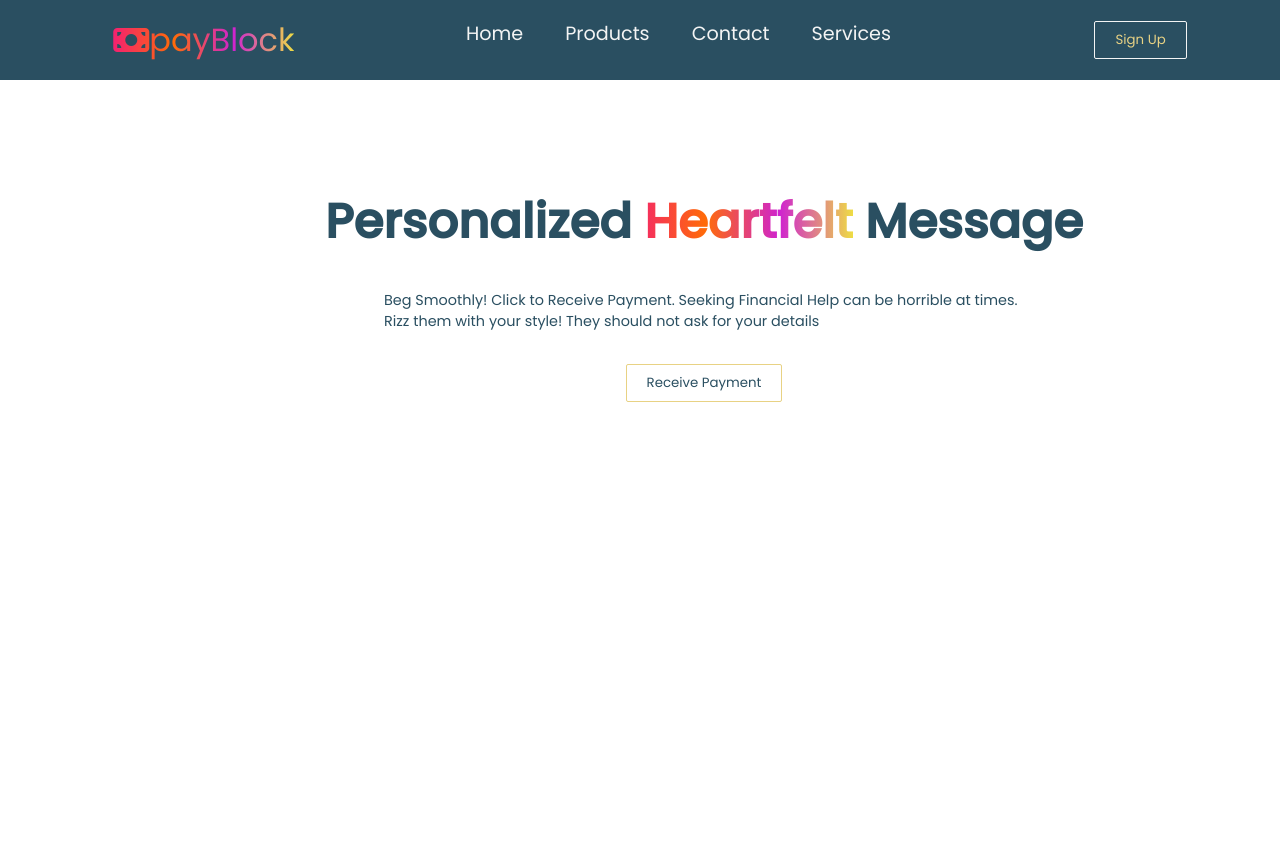
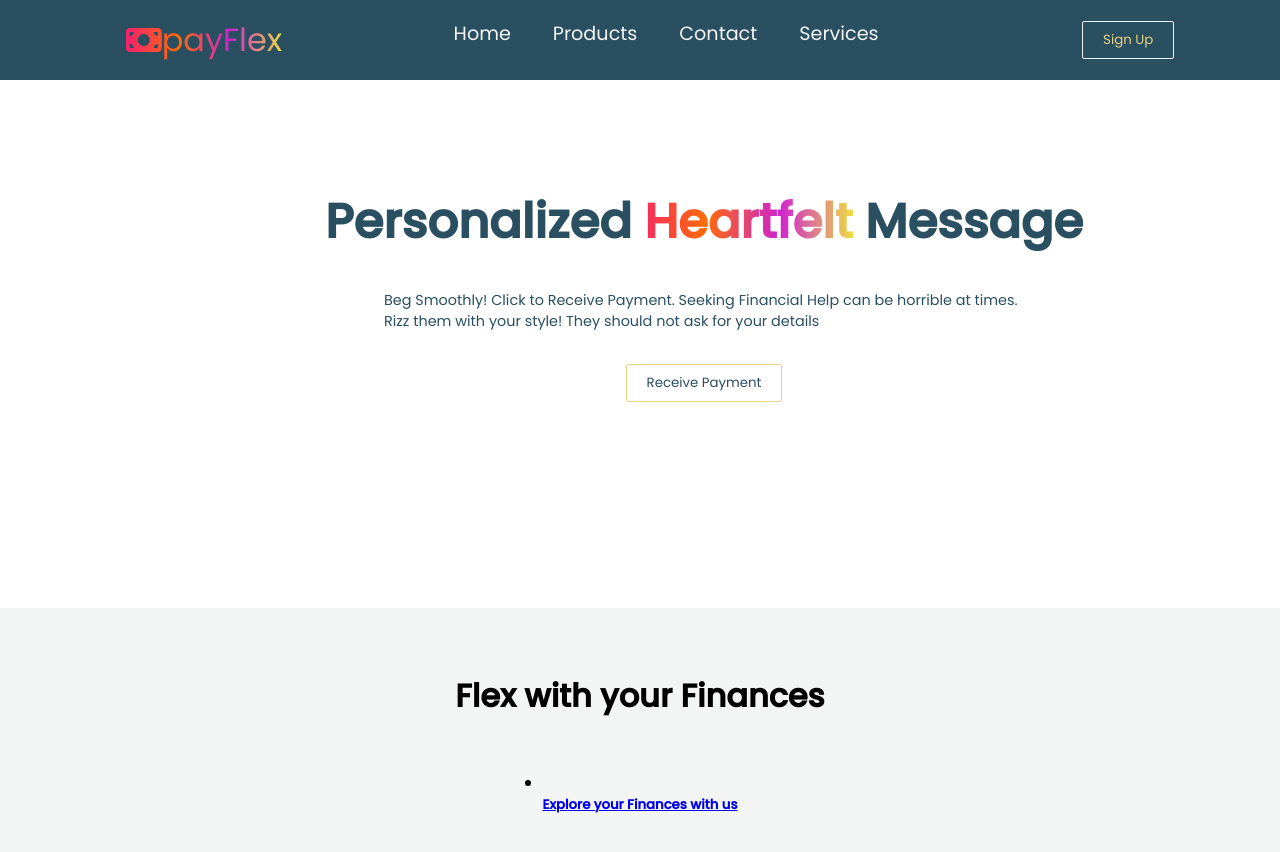
Before and after one commit to Ajaiyeoba/payBlock, a React (Vite) app in the folder payblock/: page / in a window 1280 px wide. Shown: the top 852 px of the page. Before the commit the page ends 800 px from the top, so only its background shows below. Built offline with nearby package versions, Linux system fonts and the light colour scheme.

Commit message:
i created the other pages i.e signup , products, about pages

```diff
--- a/payblock/src/App.css
+++ b/payblock/src/App.css
@@ -1,3 +1,8 @@
+:root{
+  --primary-color: #f3f4f4;
+  --secondary-color: #e8d284;
+  --tertiary-color: #2a4f61;
+}
 *{
   font-family: 'Poppins';
   padding: 0;
--- a/payblock/src/components/Card.css
+++ b/payblock/src/components/Card.css
@@ -0,0 +1,42 @@
+:root{
+    --primary-color: #f3f4f4;
+    --secondary-color: #e8d284;
+    --tertiary-color: #2a4f61;
+  }
+
+.card{
+    padding: 4rem;
+    background-color: var(--primary-color);
+}
+h1{
+    text-align: center;
+}
+.card__container{
+    display: flex;
+    flex-flow: column;
+    align-items: center;
+    width: 90%;
+    max-width: 1120px;
+    margin: 0 auto;
+}
+.card__wrapper{
+    position: relative;
+    margin:  50px 0 45px;
+}
+.card__item{
+    margin-bottom: 24px;
+}
+.card__item{
+    display: flex;
+    flex: 1;
+    margin: 0 1rem;
+    border-radius: 10px;
+}
+.card__item__link{
+    display: flex;
+    flex-flow: column;
+    width: 100%;
+    overflow: hidden;
+    text-decoration: none;
+    border-radius: 10px;
+}
--- a/payblock/src/components/Card.jsx
+++ b/payblock/src/components/Card.jsx
@@ -0,0 +1,21 @@
+import React from 'react'
+import CardItem from './CardItem'
+
+function Card() {
+  return (
+    <div className='card'>
+        <h1>
+            Flex with your Finances
+        </h1>
+        <div className="card__container">
+            <div className="card__wrapper">
+                <ul className="card__item">
+                    <CardItem />
+                </ul>
+            </div>
+        </div>
+    </div>
+  )
+}
+
+export default Card
--- a/payblock/src/components/pages/CardItem.jsx
+++ b/payblock/src/components/CardItem.jsx
@@ -1,5 +1,8 @@
 import React from 'react'
 import {Link} from 'react-router-dom'
+import './Card.css'
+
+
 
 function CardItem() {
   return (
@@ -10,6 +13,9 @@ function CardItem() {
          <img src="" alt=""
          className="card__item__img" />
         </div>
+        <div className="card__item__info">
+          <h5 className="card__item__text"> Explore your Finances with us</h5>
+        </div>
     </Link>
 </li>
 </>
--- a/payblock/src/components/Navbar.jsx
+++ b/payblock/src/components/Navbar.jsx
@@ -28,7 +28,7 @@ function Navbar() {
     <>
         <nav className="navbar">
         <div className="navbar-container">
-    <Link to='/' className='navbar-logo'> <i className="fa-solid fa-money-bill" /> pay <span>Block</span></Link>
+    <Link to='/' className='navbar-logo'> <i className="fa-solid fa-money-bill" /> pay <span>Flex</span></Link>
 
         <div className="menu-icon" onClick={handleClick}>
         <i className={click ? 'fa-solid fa-x' : 'fa-solid fa-bars' }/>
--- a/payblock/src/components/pages/Home.jsx
+++ b/payblock/src/components/pages/Home.jsx
@@ -1,12 +1,13 @@
 import Hero from '../Hero'
 import '../../App.css'
+import Card from '../Card'
 
 function Home() {
     return (
         <>
 
         <Hero />
-
+        <Card />
         </>
     )
 }
```
